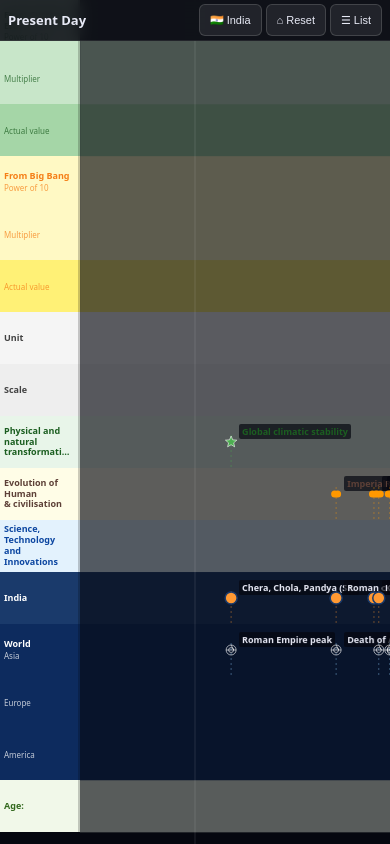
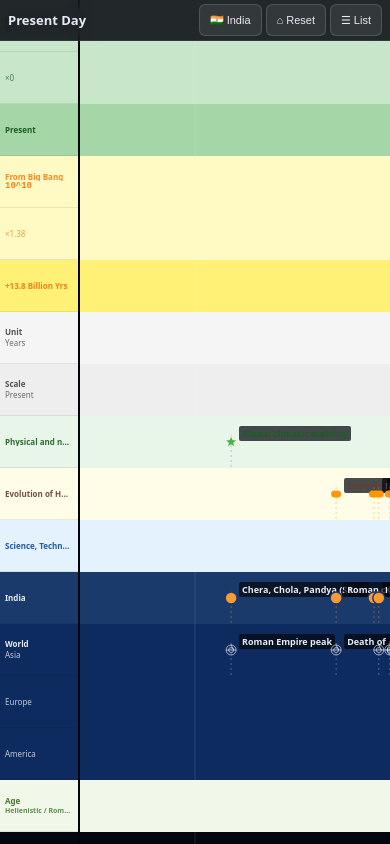
Before and after one commit to ChronoOfLife/chrono, a SvelteKit app: page / in a window 390 px wide. Built offline with nearby package versions, Linux system fonts and the light colour scheme.

Commit message:
Fix layout: visible row bands, inline time headers, proper canvas sizing, fix HUD z-index

```diff
--- a/src/routes/+page.svelte
+++ b/src/routes/+page.svelte
@@ -1,128 +1,211 @@
 <script lang="ts">
   import { onMount, onDestroy } from 'svelte';
   import { gsap } from 'gsap';
-  import { writable } from 'svelte/store';
 
   import type { ChronoEvent } from '$lib/data/types.js';
   import type { ViewState } from '$lib/math/axis.js';
-  import { screenX, BIG_BANG_TIME, HEAT_DEATH_TIME } from '$lib/math/axis.js';
+  import { screenX, txInverse } from '$lib/math/axis.js';
   import { computeRowLayout, getScaleLevel, getRowEntry, ROW_DEFINITIONS } from '$lib/layout/rows.js';
   import { createNavigator } from '$lib/navigator/gsap-observer.js';
-  import { resetView } from '$lib/navigator/navigator.js';
-  import {
-    CanvasRenderer,
-    drawMarkers,
-    drawLongitudeLines,
-  } from '$lib/renderer/canvas-layer.js';
-  import { getEllipsoidTransform, getCurvatureIntensity } from '$lib/renderer/ellipsoid.js';
+  import { resetView, centreTimeFromState } from '$lib/navigator/navigator.js';
+  import { CanvasRenderer, drawMarkers, drawLongitudeLines } from '$lib/renderer/canvas-layer.js';
   import { hitTest } from '$lib/hit-tester/hit-tester.js';
+  import { formatTime } from '$lib/math/axis.js';
 
   import HUD from '$lib/components/HUD.svelte';
   import DetailPanel from '$lib/components/DetailPanel.svelte';
-  import TimeHeader from '$lib/components/TimeHeader.svelte';
-  import AgeRow from '$lib/components/AgeRow.svelte';
   import ListView from '$lib/components/ListView.svelte';
 
-  // ── Page data ─────────────────────────────────────────────────────────────
+  // ── Page data ──────────────────────────────────────────────────────────────
   export let data: { events: ChronoEvent[] };
   $: events = data.events;
 
-  // ── State ─────────────────────────────────────────────────────────────────
+  // ── Viewport state ─────────────────────────────────────────────────────────
+  let vw = 1280;
+  let vh = 800;
+  let isMobile = false;
+
+  // ── Navigation state ───────────────────────────────────────────────────────
   let viewState: ViewState = { panX: 0, zoomScale: 1 };
-  // Initialise to window dimensions immediately (avoids 0×0 flash before onMount)
-  let viewportWidth = typeof window !== 'undefined' ? window.innerWidth : 1280;
-  let viewportHeight = typeof window !== 'undefined' ? window.innerHeight : 800;
-  let isMobile = viewportWidth < 600;
+
+  // ── UI state ───────────────────────────────────────────────────────────────
   let indiaFilterActive = false;
   let listViewActive = false;
   let selectedEvent: ChronoEvent | null = null;
   let selectedMarkerX = 0;
   let selectedMarkerY = 0;
 
-  // ── DOM refs ──────────────────────────────────────────────────────────────
+  // ── DOM refs ───────────────────────────────────────────────────────────────
   let containerEl: HTMLDivElement;
   let canvasEl: HTMLCanvasElement;
-  let labelsEl: HTMLDivElement;
 
-  // ── Renderer & Navigator ──────────────────────────────────────────────────
+  // ── Renderer & Navigator ───────────────────────────────────────────────────
   let canvasRenderer: CanvasRenderer | null = null;
   let destroyNavigator: (() => void) | null = null;
 
-  // ── Layout ────────────────────────────────────────────────────────────────
-  $: rowLayout = computeRowLayout(viewportWidth, viewportHeight);
+  // ── Derived layout ─────────────────────────────────────────────────────────
+  $: rowLayout = computeRowLayout(vw, vh);
   $: scaleLevel = getScaleLevel(viewState.zoomScale);
-  $: curvature = getCurvatureIntensity(viewState.zoomScale);
-  $: ellipsoidTransform = getEllipsoidTransform(viewportHeight, curvature);
-
-  // ── HUD header height (rows 4–11 = 8 header rows) ────────────────────────
-  $: headerRowCount = ROW_DEFINITIONS.filter(r => r.isHeader).length;
-  $: headerHeight = rowLayout.rowHeight * headerRowCount;
-
-  // ── Visible events (culled) ───────────────────────────────────────────────
-  $: visibleEvents = events.filter(e => {
-    const sx = screenX(e.time, viewState, viewportWidth);
-    return sx >= -40 && sx <= viewportWidth + 40;
-  });
-
-  // ── Label visibility thresholds ───────────────────────────────────────────
   $: showLabels = scaleLevel !== 'overview';
   $: showAgeLabel = scaleLevel === 'period' || scaleLevel === 'decade' || scaleLevel === 'year';
 
-  // ── Canvas draw ───────────────────────────────────────────────────────────
+  // ── Visible events (viewport-culled) ──────────────────────────────────────
+  $: visibleEvents = events.filter(e => {
+    const sx = screenX(e.time, viewState, vw);
+    return sx >= -40 && sx <= vw + 40;
+  });
+
+  // ── Time header values (reactive to pan/zoom) ──────────────────────────────
+  $: centreT = centreTimeFromState(viewState, vw);
+  $: timeLabel = formatTime(centreT);
+
+  function getPowerOf10(t: number): string {
+    if (t === 0) return '0';
+    const abs = Math.abs(t);
+    const exp = Math.floor(Math.log10(abs));
+    return `10^${exp}`;
+  }
+  function getMultiplier(t: number): string {
+    if (t === 0) return '0';
+    const abs = Math.abs(t);
+    const exp = Math.floor(Math.log10(abs));
+    const mult = abs / Math.pow(10, exp);
+    return mult.toFixed(2).replace(/\.?0+$/, '');
+  }
+  function getActualValue(t: number): string {
+    if (t === 0) return 'Present';
+    const abs = Math.abs(t);
+    const sign = t < 0 ? '−' : '+';
+    if (abs >= 1e9) return `${sign}${(abs / 1e9).toPrecision(3)} Billion Yrs`;
+    if (abs >= 1e6) return `${sign}${(abs / 1e6).toPrecision(3)} Million Yrs`;
+    if (abs >= 1e3) return `${sign}${Math.round(abs / 1e3)}k Yrs`;
+    return `${sign}${Math.round(abs)} Yrs`;
+  }
+  function getUnitLabel(t: number): string {
+    const abs = Math.abs(t);
+    if (abs >= 1e9) return 'Billions of Years';
+    if (abs >= 1e6) return 'Millions of Years';
+    if (abs >= 1e3) return 'Thousands of Years';
+    return 'Years';
+  }
+  function getScaleLabel(t: number): string {
+    const abs = Math.abs(t);
+    if (abs >= 1e9) return 'Cosmic / Galactic';
+    if (abs >= 1e6) return 'Geological';
+    if (abs >= 1e3) return 'Historical';
+    if (abs >= 100) return 'Modern';
+    return 'Present';
+  }
+
+  const BIG_BANG_OFFSET = 13.8e9;
+  $: bbT = BIG_BANG_OFFSET + centreT;
+
+  $: eraActual  = getActualValue(centreT);
+  $: eraPower   = getPowerOf10(centreT);
+  $: eraMulti   = getMultiplier(centreT);
+  $: bbActual   = getActualValue(bbT);
+  $: bbPower    = getPowerOf10(bbT);
+  $: bbMulti    = getMultiplier(bbT);
+  $: unitLabel  = getUnitLabel(centreT);
+  $: scaleLabel = getScaleLabel(centreT);
+
+  // Age lookup
+  const AGE_TABLE: Array<{ from: number; to: number; label: string }> = [
+    { from: -Infinity, to: -13.77e9, label: 'Planck / Inflationary Epoch' },
+    { from: -13.77e9,  to: -13.4e9,  label: 'Recombination / Dark Ages' },
+    { from: -13.4e9,   to: -11e9,    label: 'Cosmic Dawn / Reionization' },
+    { from: -11e9,     to: -5e9,     label: 'Galactic Age' },
+    { from: -5e9,      to: -4.6e9,   label: 'Pre-Solar' },
+    { from: -4.6e9,    to: -4e9,     label: 'Hadean' },
+    { from: -4e9,      to: -3.6e9,   label: 'Eoarchean' },
+    { from: -3.6e9,    to: -3.2e9,   label: 'Paleoarchean' },
+    { from: -3.2e9,    to: -2.8e9,   label: 'Mesoarchean' },
+    { from: -2.8e9,    to: -2.5e9,   label: 'Neoarchean' },
+    { from: -2.5e9,    to: -1.6e9,   label: 'Paleoproterozoic' },
+    { from: -1.6e9,    to: -1e9,     label: 'Mesoproterozoic' },
+    { from: -1e9,      to: -541e6,   label: 'Neoproterozoic' },
+    { from: -541e6,    to: -485e6,   label: 'Cambrian' },
+    { from: -485e6,    to: -443e6,   label: 'Ordovician' },
+    { from: -443e6,    to: -419e6,   label: 'Silurian' },
+    { from: -419e6,    to: -359e6,   label: 'Devonian' },
+    { from: -359e6,    to: -299e6,   label: 'Carboniferous' },
+    { from: -299e6,    to: -252e6,   label: 'Permian' },
+    { from: -252e6,    to: -201e6,   label: 'Triassic' },
+    { from: -201e6,    to: -145e6,   label: 'Jurassic' },
+    { from: -145e6,    to: -66e6,    label: 'Cretaceous' },
+    { from: -66e6,     to: -56e6,    label: 'Paleocene' },
+    { from: -56e6,     to: -34e6,    label: 'Eocene' },
+    { from: -34e6,     to: -23e6,    label: 'Oligocene' },
+    { from: -23e6,     to: -5.3e6,   label: 'Miocene' },
+    { from: -5.3e6,    to: -2.6e6,   label: 'Pliocene' },
+    { from: -2.6e6,    to: -11700,   label: 'Pleistocene' },
+    { from: -11700,    to: -3300,    label: 'Mesolithic / Neolithic' },
+    { from: -3300,     to: -1200,    label: 'Bronze Age' },
+    { from: -1200,     to: -550,     label: 'Iron Age' },
+    { from: -550,      to: -323,     label: 'Classical Antiquity' },
+    { from: -323,      to: 476,      label: 'Hellenistic / Roman Era' },
+    { from: 476,       to: 1453,     label: 'Medieval Age' },
+    { from: 1453,      to: 1760,     label: 'Early Modern' },
+    { from: 1760,      to: 1900,     label: 'Industrial Age' },
+    { from: 1900,      to: 1945,     label: '20th Century (Early)' },
+    { from: 1945,      to: 1991,     label: 'Atomic / Cold War Age' },
+    { from: 1991,      to: 2026,     label: 'Information Age' },
+    { from: 2026,      to: 2100,     label: 'AI Age' },
+    { from: 2100,      to: 5e9,      label: 'Space Age' },
+    { from: 5e9,       to: Infinity, label: 'Deep Future' },
+  ];
+  function getAge(t: number): string {
+    for (const e of AGE_TABLE) {
+      if (t >= e.from && t < e.to) return e.label;
+    }
+    return '—';
+  }
+  $: ageLabel = getAge(centreT);
+
+  // ── Canvas draw ────────────────────────────────────────────────────────────
   function draw(ctx: CanvasRenderingContext2D) {
-    ctx.clearRect(0, 0, viewportWidth, viewportHeight);
-
-    // Draw longitude lines
-    drawLongitudeLines(ctx, viewState, viewportWidth, viewportHeight);
-
-    // Draw event markers
+    ctx.clearRect(0, 0, vw, vh);
+    drawLongitudeLines(ctx, viewState, vw, vh);
     drawMarkers({
       ctx,
       events: visibleEvents,
       viewState,
       rowLayout,
       scaleLevel,
-      viewportWidth,
-      viewportHeight,
+      viewportWidth: vw,
+      viewportHeight: vh,
       selectedEvent,
       indiaFilterActive,
     });
   }
 
-  // ── Resize handler ────────────────────────────────────────────────────────
+  // ── Resize ─────────────────────────────────────────────────────────────────
   function handleResize() {
-    viewportWidth = window.innerWidth;
-    viewportHeight = window.innerHeight;
-    isMobile = viewportWidth < 600;
-    if (canvasRenderer) {
-      canvasRenderer.resize(viewportWidth, viewportHeight);
+    vw = window.innerWidth;
+    vh = window.innerHeight;
+    isMobile = vw < 600;
+    if (canvasEl) {
+      canvasEl.width = vw;
+      canvasEl.height = vh;
     }
+    canvasRenderer?.markDirty();
   }
 
-  // ── Click / tap handler ───────────────────────────────────────────────────
+  // ── Pointer / click ────────────────────────────────────────────────────────
   function handlePointerDown(e: PointerEvent) {
     const isTouch = e.pointerType === 'touch';
-    const result = hitTest(
-      e.clientX, e.clientY,
-      visibleEvents,
-      viewState,
-      rowLayout,
-      isTouch,
-      viewportWidth,
-      viewportHeight
-    );
+    const result = hitTest(e.clientX, e.clientY, visibleEvents, viewState, rowLayout, isTouch, vw, vh);
     if (result.event) {
       selectedEvent = result.event;
-      selectedMarkerX = screenX(result.event.time, viewState, viewportWidth);
-      const rowEntry = getRowEntry(rowLayout, result.event.row);
-      selectedMarkerY = rowEntry?.centreY ?? e.clientY;
+      selectedMarkerX = screenX(result.event.time, viewState, vw);
+      selectedMarkerY = getRowEntry(rowLayout, result.event.row)?.centreY ?? e.clientY;
       canvasRenderer?.markDirty();
     }
   }
 
-  // ── Reset view ────────────────────────────────────────────────────────────
+  // ── Reset ──────────────────────────────────────────────────────────────────
   function handleReset() {
-    const target = resetView(viewportWidth);
+    const target = resetView(vw);
     gsap.to(viewState, {
       panX: target.panX,
       zoomScale: target.zoomScale,
@@ -135,27 +218,27 @@
     });
   }
 
-  // ── Mount ─────────────────────────────────────────────────────────────────
+  // ── Mount ──────────────────────────────────────────────────────────────────
   onMount(() => {
-    handleResize();
-    window.addEventListener('resize', handleResize);
+    vw = window.innerWidth;
+    vh = window.innerHeight;
+    isMobile = vw < 600;
 
-    // Canvas renderer
+    canvasEl.width = vw;
+    canvasEl.height = vh;
+
     canvasRenderer = new CanvasRenderer(canvasEl);
     canvasRenderer.onDraw = draw;
 
-    // Navigator
     destroyNavigator = createNavigator({
       container: containerEl,
       getViewState: () => viewState,
-      setViewState: (s) => {
-        viewState = s;
-        canvasRenderer?.markDirty();
-      },
-      getViewportWidth: () => viewportWidth,
+      setViewState: (s) => { viewState = s; canvasRenderer?.markDirty(); },
+      getViewportWidth: () => vw,
       onReset: handleReset,
     });
 
+    window.addEventListener('resize', handleResize);
     canvasRenderer.markDirty();
   });
 
@@ -165,67 +248,53 @@
     canvasRenderer?.destroy();
   });
 
-  // Re-draw whenever viewState or filter changes
-  $: if (canvasRenderer && viewportWidth > 0) {
+  // Re-draw on state changes
+  $: if (canvasRenderer) {
     canvasRenderer.onDraw = draw;
     canvasRenderer.markDirty();
   }
 </script>
 
-<!-- Full-viewport container -->
+<!-- ═══════════════════════════════════════════════════════════════════════════
+     LAYOUT: fixed full-screen container
+     ─────────────────────────────────────────────────────────────────────── -->
 <div
   bind:this={containerEl}
-  class="timeline-container"
+  class="timeline-root"
   role="region"
   aria-label="Chrono of Life interactive timeline"
   on:pointerdown={handlePointerDown}
 >
-  <!-- Canvas layer (markers + longitude lines) -->
-  <canvas
-    bind:this={canvasEl}
-    class="canvas-layer"
-    width={viewportWidth}
-    height={viewportHeight}
-    aria-hidden="true"
-  ></canvas>
 
-  <!-- Row bands (DOM layer) -->
-  <div
-    class="rows-layer"
-    style="transform:{ellipsoidTransform};transform-origin:center center;will-change:transform"
-  >
-    {#each rowLayout.rows as row}
+  <!-- ── Row bands + label column ─────────────────────────────────────────── -->
+  <div class="rows-layer" aria-hidden="true">
+    {#each rowLayout.rows as row (row.key)}
       <div
         class="row-band"
         style="
-          top:{row.y}px;
-          height:{row.height}px;
-          background:{row.definition.background};
-          color:{row.definition.textColor};
-          left:{rowLayout.labelColumnWidth}px;
-          right:0;
+          top: {row.y}px;
+          height: {row.height}px;
+          left: {rowLayout.labelColumnWidth}px;
+          background: {row.definition.background};
         "
-        aria-hidden="true"
       ></div>
     {/each}
 
-    <!-- DOM labels layer (visible events) -->
+    <!-- Event text labels (shown at era+ zoom) -->
     {#if showLabels}
-      {#each visibleEvents as event (event.time + event.title + event.row)}
-        {@const sx = screenX(event.time, viewState, viewportWidth)}
+      {#each visibleEvents as event (event.time + '|' + event.title + '|' + event.row)}
+        {@const sx = screenX(event.time, viewState, vw)}
         {@const rowEntry = getRowEntry(rowLayout, event.row)}
-        {#if rowEntry && sx > rowLayout.labelColumnWidth && sx < viewportWidth}
+        {#if rowEntry && sx > rowLayout.labelColumnWidth + 4 && sx < vw - 4}
           <div
             class="event-label"
             class:dimmed={indiaFilterActive && !event.india}
-            style="
-              left:{sx + 8}px;
-              top:{rowEntry.centreY - 18}px;
-              color:{rowEntry.definition.textColor === '#ffffff' ? '#e8eaf6' : rowEntry.definition.textColor};
-            "
+            style="left: {sx + 8}px; top: {rowEntry.centreY - 16}px;"
             aria-hidden="true"
           >
-            <span class="label-title">{event.title}</span>
+            <span class="label-title" style="color: {rowEntry.definition.textColor === '#ffffff' ? '#e8eaf6' : rowEntry.definition.textColor}">
+              {event.title}
+            </span>
             {#if showAgeLabel && event.age}
               <span class="label-age">{event.age}</span>
             {/if}
@@ -235,38 +304,62 @@
     {/if}
   </div>
 
-  <!-- Sticky left label column -->
-  <div
-    class="label-column"
-    style="width:{rowLayout.labelColumnWidth}px"
-  >
-    {#each rowLayout.rows as row}
+  <!-- ── Sticky left label column ─────────────────────────────────────────── -->
+  <div class="label-column" style="width: {rowLayout.labelColumnWidth}px;" aria-hidden="true">
+    {#each rowLayout.rows as row (row.key)}
       <div
         class="label-cell"
         style="
-          height:{row.height}px;
-          background:{row.definition.background};
-          color:{row.definition.textColor};
-          border-right:2px solid rgba(0,0,0,0.2);
+          height: {row.height}px;
+          background: {row.definition.background};
+          color: {row.definition.textColor};
         "
       >
-        {#if row.definition.label}
-          <span class="label-text">{row.definition.label}</span>
-        {/if}
-        {#if row.definition.subLabel && !row.definition.label}
-          <span class="label-sub">{row.definition.subLabel}</span>
+        <!-- Inline time-header values for header rows -->
+        {#if row.key === 'header_era_power'}
+          <span class="lc-title">From Current Era</span>
+          <span class="lc-val">{eraPower}</span>
+        {:else if row.key === 'header_era_multiplier'}
+          <span class="lc-sub">×{eraMulti}</span>
+        {:else if row.key === 'header_era_actual'}
+          <span class="lc-actual">{eraActual}</span>
+        {:else if row.key === 'header_bb_power'}
+          <span class="lc-title">From Big Bang</span>
+          <span class="lc-val">{bbPower}</span>
+        {:else if row.key === 'header_bb_multiplier'}
+          <span class="lc-sub">×{bbMulti}</span>
+        {:else if row.key === 'header_bb_actual'}
+          <span class="lc-actual">{bbActual}</span>
+        {:else if row.key === 'unit'}
+          <span class="lc-title">Unit</span>
+          <span class="lc-sub">{unitLabel}</span>
+        {:else if row.key === 'scale_row'}
+          <span class="lc-title">Scale</span>
+          <span class="lc-sub">{scaleLabel}</span>
+        {:else if row.key === 'age'}
+          <span class="lc-title">Age</span>
+          <span class="lc-sub age-text">{ageLabel}</span>
+        {:else if row.definition.label}
+          <span class="lc-title">{row.definition.label}</span>
+          {#if row.definition.subLabel}
+            <span class="lc-sub">{row.definition.subLabel}</span>
+          {/if}
         {:else if row.definition.subLabel}
-          <span class="label-sub">{row.definition.subLabel}</span>
+          <span class="lc-sub">{row.definition.subLabel}</span>
         {/if}
       </div>
     {/each}
   </div>
+
+  <!-- ── Canvas (markers + longitude lines) ───────────────────────────────── -->
+  <canvas bind:this={canvasEl} class="canvas-layer" aria-hidden="true"></canvas>
+
 </div>
 
-<!-- HUD (fixed overlay) -->
+<!-- ── HUD overlay (outside container to avoid stacking context issues) ─── -->
 <HUD
   {viewState}
-  {viewportWidth}
+  viewportWidth={vw}
   {indiaFilterActive}
   {listViewActive}
   {isMobile}
@@ -275,158 +368,170 @@
   on:toggleListView={() => { listViewActive = !listViewActive; }}
 />
 
-<!-- Detail Panel -->
+<!-- ── Detail panel ────────────────────────────────────────────────────────── -->
 {#if selectedEvent}
   <DetailPanel
     event={selectedEvent}
     anchorX={selectedMarkerX}
     anchorY={selectedMarkerY}
-    {viewportWidth}
-    {viewportHeight}
+    viewportWidth={vw}
+    viewportHeight={vh}
     {isMobile}
     on:close={() => { selectedEvent = null; canvasRenderer?.markDirty(); }}
   />
 {/if}
 
-<!-- List View -->
+<!-- ── List view ───────────────────────────────────────────────────────────── -->
 {#if listViewActive}
   <ListView
     {events}
     on:selectEvent={(e) => {
       selectedEvent = e.detail;
-      selectedMarkerX = screenX(e.detail.time, viewState, viewportWidth);
-      const rowEntry = getRowEntry(rowLayout, e.detail.row);
-      selectedMarkerY = rowEntry?.centreY ?? viewportHeight / 2;
+      selectedMarkerX = screenX(e.detail.time, viewState, vw);
+      selectedMarkerY = getRowEntry(rowLayout, e.detail.row)?.centreY ?? vh / 2;
       listViewActive = false;
     }}
   />
 {/if}
 
 <style>
-  :global(*, *::before, *::after) {
-    box-sizing: border-box;
-  }
-
+  /* ── Global resets ────────────────────────────────────────────────────── */
+  :global(*, *::before, *::after) { box-sizing: border-box; }
   :global(body) {
     margin: 0;
     padding: 0;
     overflow: hidden;
     background: #05070f;
     color: #e8eaf6;
+    font-family: system-ui, -apple-system, sans-serif;
   }
 
-  .timeline-container {
+  /* ── Root container ───────────────────────────────────────────────────── */
+  .timeline-root {
     position: fixed;
-    top: 0;
-    left: 0;
-    width: 100vw;
-    height: 100vh;
+    inset: 0;
     overflow: hidden;
     cursor: grab;
     user-select: none;
     touch-action: none;
+    background: #05070f;
   }
+  .timeline-root:active { cursor: grabbing; }
 
-  .timeline-container:active {
-    cursor: grabbing;
-  }
-
-  .canvas-layer {
-    position: absolute;
-    top: 0;
-    left: 0;
-    z-index: 2;
-    pointer-events: none;
-  }
-
+  /* ── Row bands layer ──────────────────────────────────────────────────── */
   .rows-layer {
     position: absolute;
-    top: 0;
-    left: 0;
-    width: 100%;
-    height: 100%;
+    inset: 0;
     z-index: 1;
     pointer-events: none;
   }
 
   .row-band {
     position: absolute;
-    opacity: 0.35;
+    right: 0;
+    /* Full opacity — rows ARE the background */
   }
 
+  /* ── Label column ─────────────────────────────────────────────────────── */
   .label-column {
     position: absolute;
     top: 0;
     left: 0;
-    height: 100%;
+    bottom: 0;
     z-index: 10;
     display: flex;
     flex-direction: column;
+    border-right: 2px solid rgba(0, 0, 0, 0.3);
     pointer-events: none;
+    overflow: hidden;
   }
 
   .label-cell {
     display: flex;
     flex-direction: column;
     justify-content: center;
-    padding: 2px 4px;
+    padding: 2px 5px;
     overflow: hidden;
     flex-shrink: 0;
+    border-bottom: 1px solid rgba(0, 0, 0, 0.08);
   }
 
-  .label-text {
-    font-family: system-ui, sans-serif;
-    font-size: 9px;
+  .lc-title {
+    font-size: 8px;
     font-weight: 700;
     line-height: 1.2;
-    white-space: pre-line;
+    white-space: nowrap;
     overflow: hidden;
     text-overflow: ellipsis;
+    opacity: 0.9;
   }
-
-  .label-sub {
-    font-family: system-ui, sans-serif;
+  .lc-val {
+    font-size: 9px;
+    font-weight: 600;
+    font-family: monospace;
+    white-space: nowrap;
+  }
+  .lc-sub {
     font-size: 8px;
     opacity: 0.75;
     white-space: nowrap;
     overflow: hidden;
     text-overflow: ellipsis;
   }
+  .lc-actual {
+    font-size: 8px;
+    font-weight: 600;
+    white-space: nowrap;
+    overflow: hidden;
+    text-overflow: ellipsis;
+  }
+  .age-text {
+    font-size: 7px;
+    font-weight: 600;
+    color: #33691e;
+    white-space: nowrap;
+    overflow: hidden;
+    text-overflow: ellipsis;
+  }
 
+  /* ── Canvas ───────────────────────────────────────────────────────────── */
+  .canvas-layer {
+    position: absolute;
+    inset: 0;
+    z-index: 2;
+    pointer-events: none;
+    /* width/height set imperatively in onMount + handleResize */
+  }
+
+  /* ── Event labels ─────────────────────────────────────────────────────── */
   .event-label {
     position: absolute;
+    z-index: 5;
     pointer-events: none;
-    z-index: 5;
     display: flex;
     flex-direction: column;
     gap: 1px;
-    max-width: 120px;
-    transition: opacity 0.2s;
+    max-width: 130px;
+    transition: opacity 0.15s;
   }
-
-  .event-label.dimmed {
-    opacity: 0.15;
-  }
+  .event-label.dimmed { opacity: 0.15; }
 
   .label-title {
-    font-family: system-ui, sans-serif;
     font-size: 9px;
     font-weight: 600;
     white-space: nowrap;
     overflow: hidden;
     text-overflow: ellipsis;
-    background: rgba(5,7,15,0.7);
+    background: rgba(5, 7, 15, 0.72);
     padding: 1px 3px;
     border-radius: 2px;
-    max-width: 120px;
+    max-width: 130px;
   }
-
   .label-age {
-    font-family: system-ui, sans-serif;
     font-size: 8px;
     opacity: 0.7;
     white-space: nowrap;
-    background: rgba(5,7,15,0.5);
+    background: rgba(5, 7, 15, 0.5);
     padding: 1px 3px;
     border-radius: 2px;
   }
```
